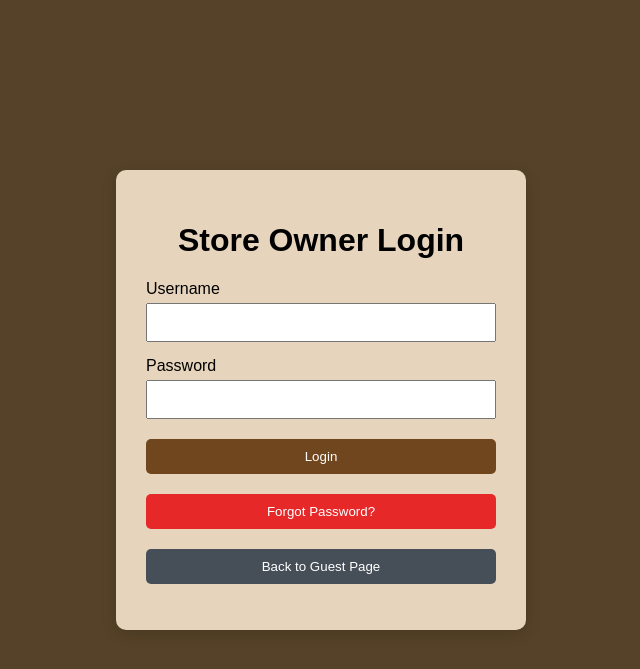
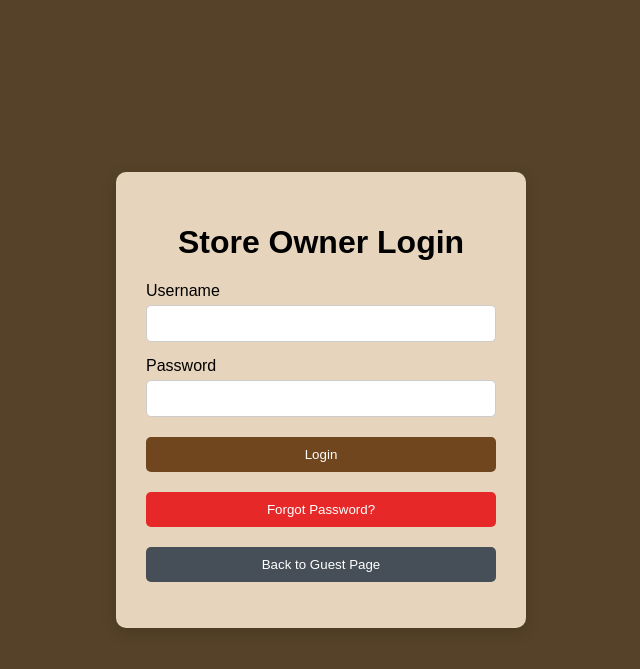
Before and after one commit to alishadaym/P1-Intern-Project, a Flask app: page /login in a window 1280 px wide. Shown: the top 669 px of the page, without its empty margins (319-959 px from the left). Run offline with Flask 3, Linux system fonts and the light colour scheme.

Commit message:
update style

```diff
--- a/templates/login.html
+++ b/templates/login.html
@@ -36,6 +36,8 @@
             padding: 10px;
             margin-top: 5px;
             box-sizing: border-box;
+            border: 1px solid #ccc;
+            border-radius: 5px;
         }
 
         button {
--- a/templates/store_owner_edit.html
+++ b/templates/store_owner_edit.html
@@ -32,7 +32,7 @@
             padding: 10px;
             margin-top: 7px;
             box-sizing: border-box;
-            border: none;
+            border: 1px solid #ccc;
             border-radius: 5px;
         }
 
```
